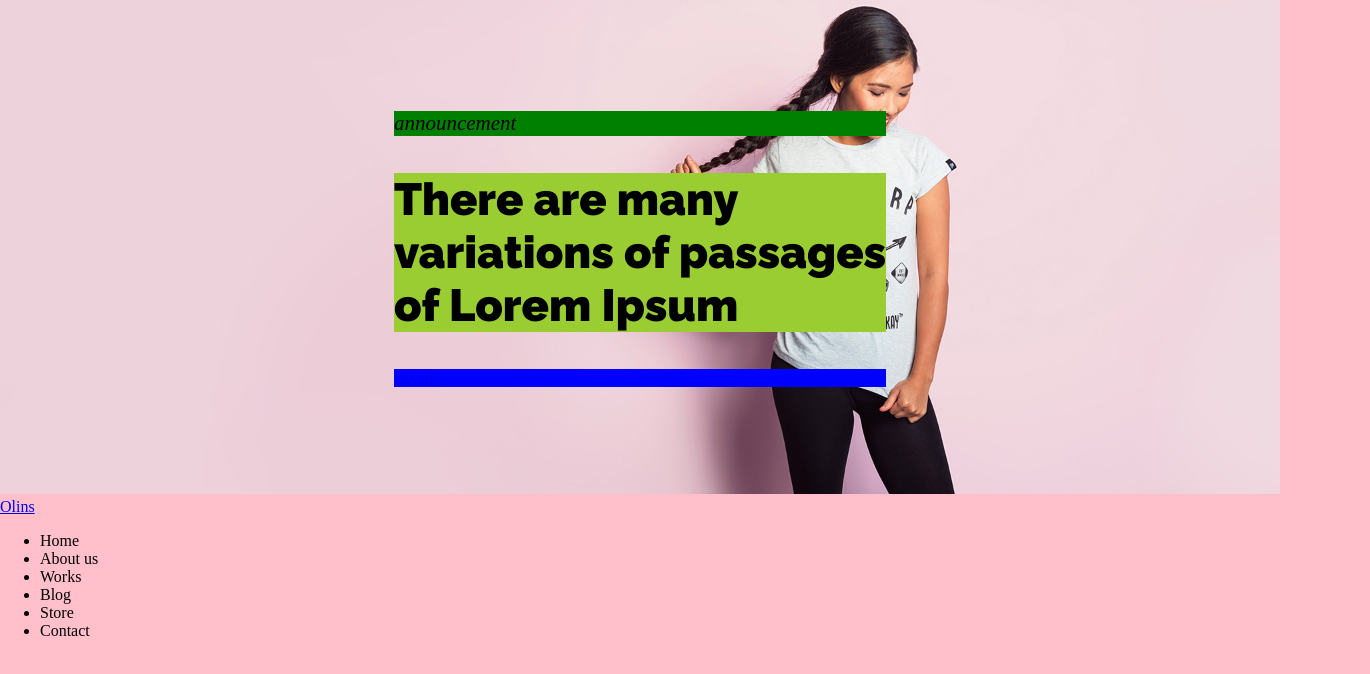
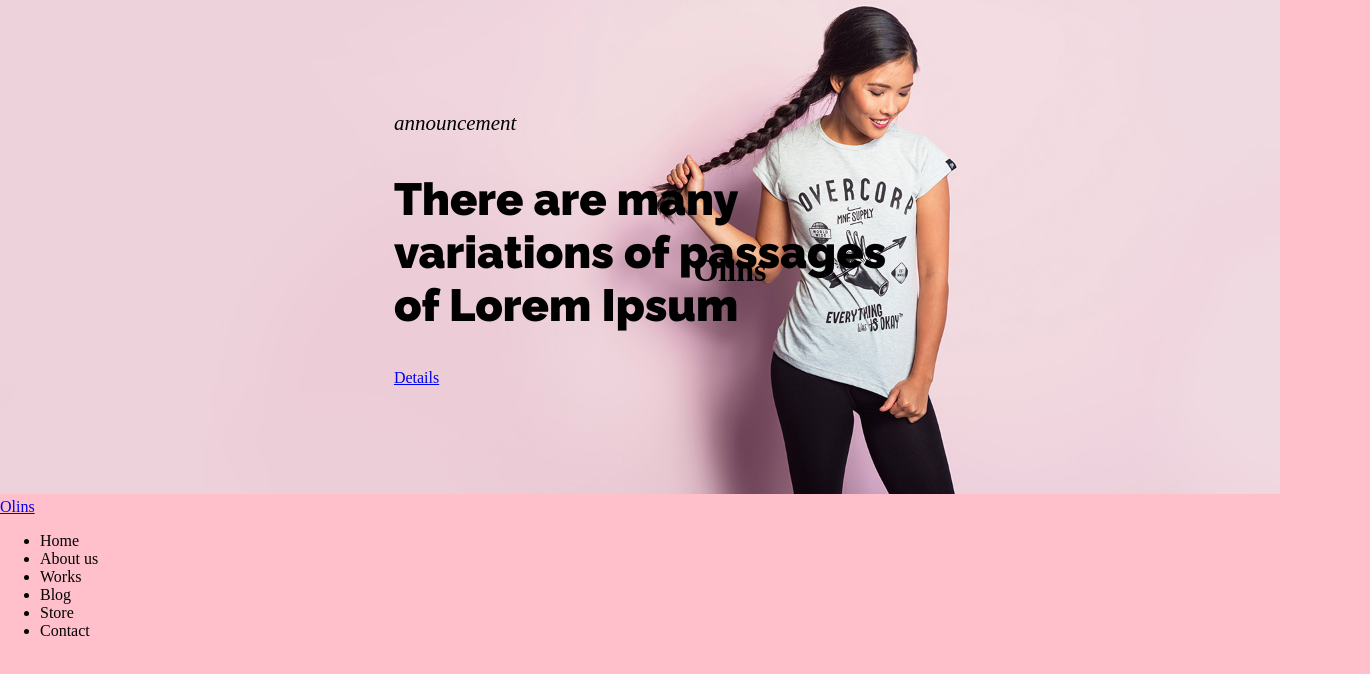
Before and after one commit to Vorronn/HTML-CSS_Lesson_4, a plain HTML site: page index.html in a window 1280 px wide. Shown: the whole page, 1370 px wide, since content can reach past the window. Drawn offline with Linux system fonts and the light colour scheme; a web font is replaced by a local one.

Commit message:
add style

```diff
--- a/css/style.css
+++ b/css/style.css
@@ -40,9 +40,43 @@ header.header div.top_slider figure figcaption {
 
 }
 
+/* figure figcaption div.info::after {
+    content: 'Olins';
+    position: absolute;
+    display: flex;
+    align-items: center;
+    justify-content: flex-start;
+    top: 0;
+    left: 0;
+    width: 100%;
+    height: 100%;
+    font-size:373px;
+    color: rgba(115,73,91,0.05);
+    font-family: 'Raleway', sans-serif;
+    font-style: italic;
+    font-weight: 900;
+    padding-left: 90px;
+
+} */
+
+figcaption h1 {
+    content: "Olins";
+    position: absolute;
+    top: 0;
+    left: 0;
+    padding-left: 90px;
+    display: flex;
+    align-items: center;
+    justify-content: center;
+    width: 100%;
+    height: 100%;
+
+
+}
+
 figcaption span {
     display: block;
-    background: green;
+    /* background: green; */
     font-family:'Playfair Display', serif;
     font-size: 21px;
     font-style: italic;
@@ -51,7 +85,7 @@ figcaption span {
 
 figcaption h2 {
     display: block;
-    background: yellowgreen;
+    /* background: yellowgreen; */
     font-family: 'Raleway', sans-serif;
     font-size: 45px;
     font-weight: 900;
@@ -60,7 +94,7 @@ figcaption h2 {
 
 figcaption a {
     display: block;
-    background: blue;
+    /* background: blue; */
 }
 
 /*
--- a/index.html
+++ b/index.html
@@ -15,6 +15,7 @@
                 <figure>
                     <img src="images/top_slider.jpg" alt="slider">
                     <figcaption>
+                        <h1>Olins</h1>
                         <div class="info">
                             <span>announcement</span>
                             <h2>There are many<br>variations of passages<br>of Lorem Ipsum</h2>
```
